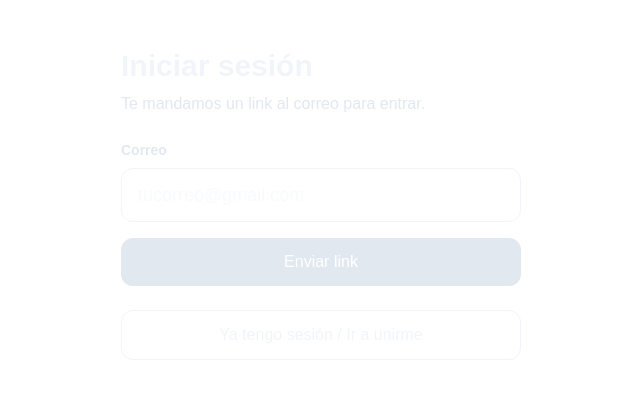
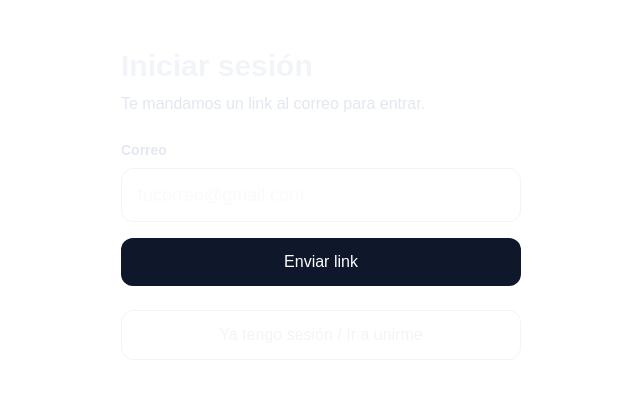
Before and after one commit to Josue112423/recetario-familiar, a Next.js app: page /login in a window 1280 px wide. Shown: the top 396 px of the page, without its empty margins (319-959 px from the left). Built offline with nearby package versions, Linux system fonts and the light colour scheme.

Commit message:
Fix login colors

```diff
--- a/src/app/login/page.tsx
+++ b/src/app/login/page.tsx
@@ -46,7 +46,7 @@ export default function LoginPage() {
       />
 
       <button
-        className="mt-4 w-full rounded-xl bg-slate-200 px-4 py-3 text-white hover:opacity-90 disabled:opacity-50"
+        className="mt-4 w-full rounded-xl bg-slate-900 px-4 py-3 text-white hover:opacity-90 disabled:opacity-50"
         onClick={sendLink}
         disabled={loading}
       >
```
